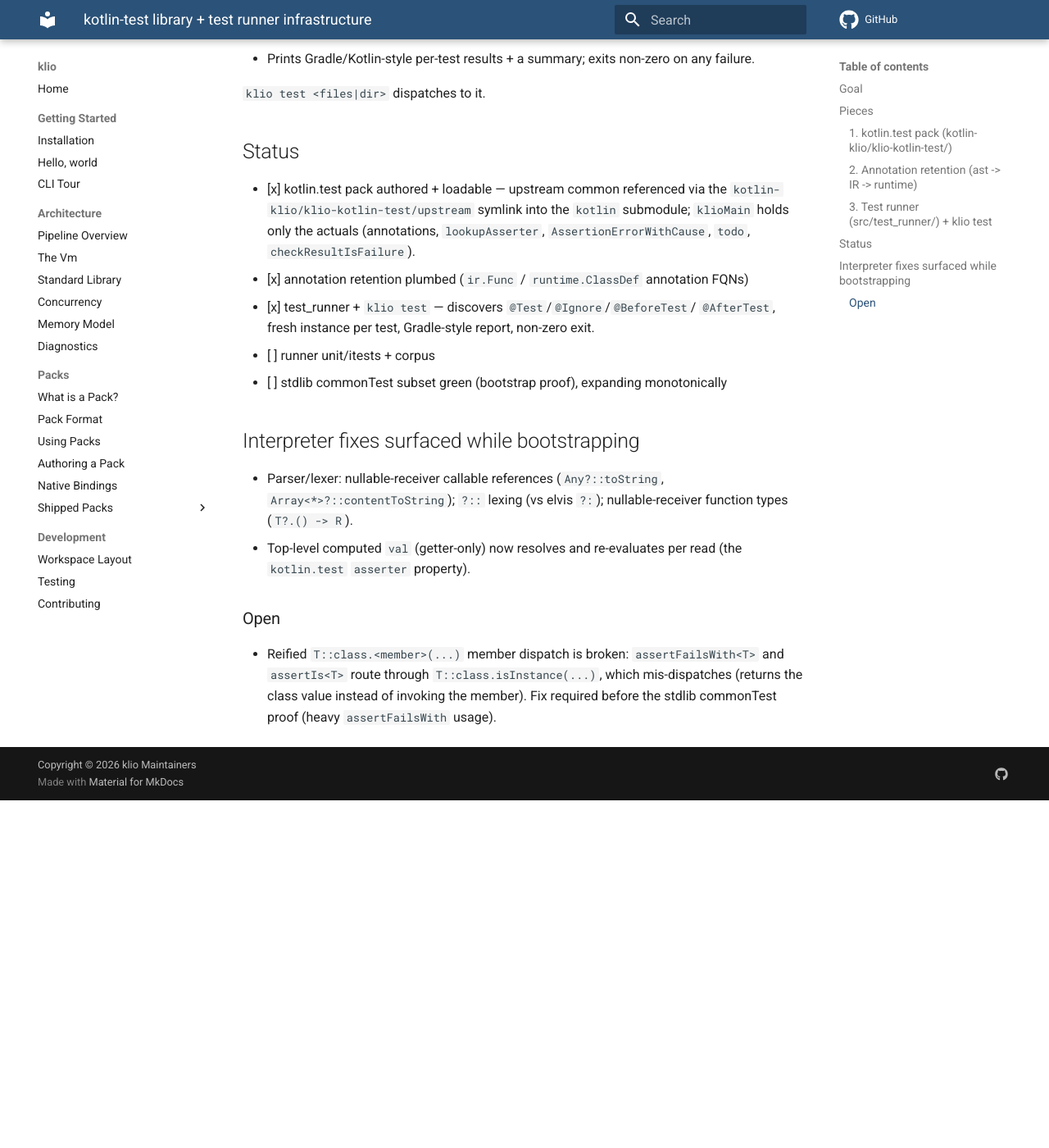
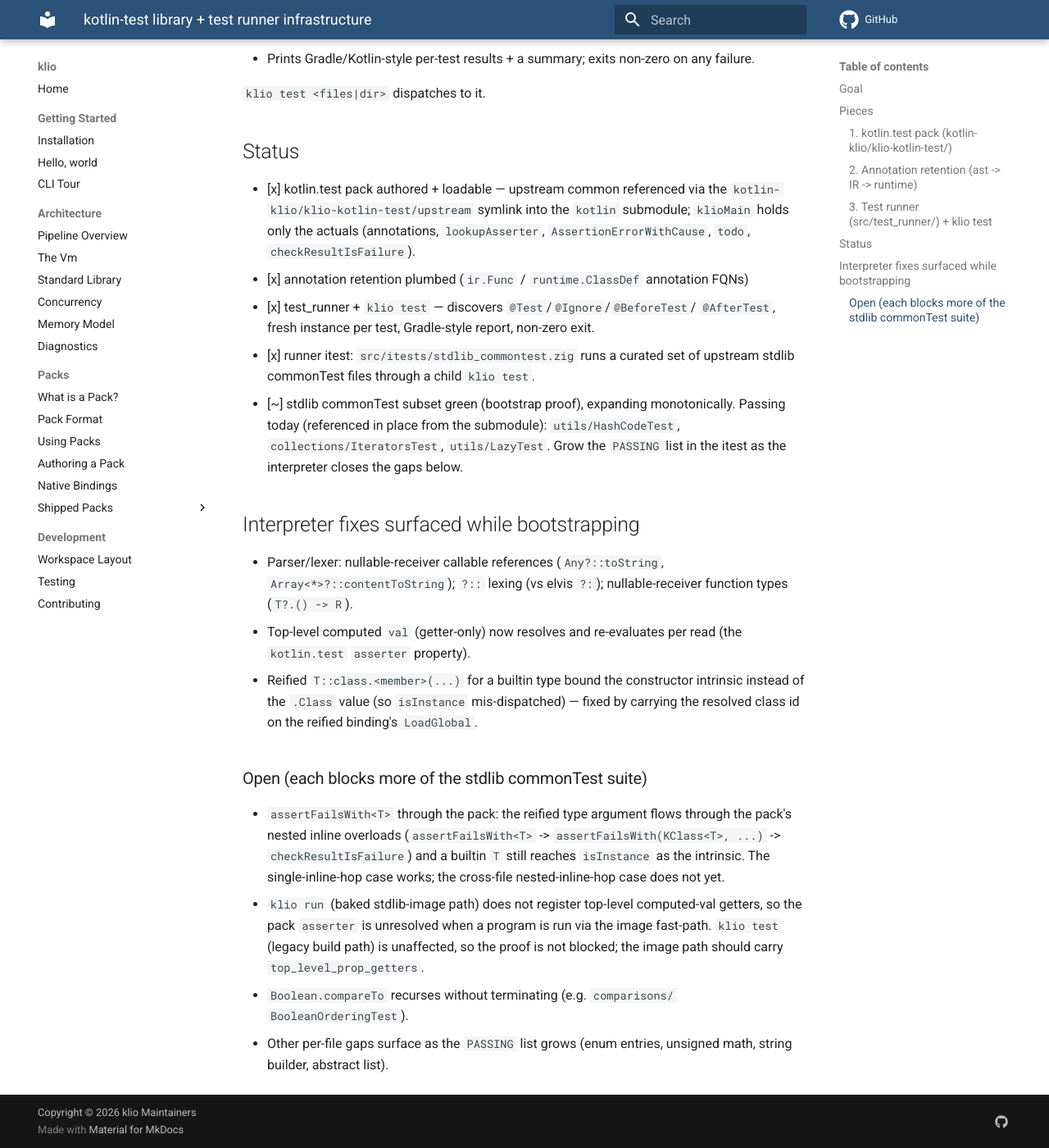
Before and after one commit to DrewCarlson/klio, an MkDocs documentation site: the page built from docs/plans/kotlin-test-and-runner.md, in a window 1280 px wide and 1400 px high, scrolled down 1552 px. Shown: the whole window at 82% size. Built offline with MkDocs 1.6.1 and Material for MkDocs 9.7.7, drawn with Linux system fonts in a browser that asks for light colours; comment, search, counter and statistics services are not loaded; before the commit the page ends 2528 px from its top, so only the background shows below that.

Commit message:
test: bootstrap proof — run stdlib commonTest through klio test
Add src/itests/stdlib_commontest.zig: a child `klio test` runs a curated set
of Kotlin's own stdlib commonTest sources (referenced in place from the
submodule) against the installed kotlin.test pack. The PASSING list
(HashCodeTest, IteratorsTest, LazyTest) grows as the interpreter closes the
remaining gaps. docs/testing.md + the plan document the runner and the open
gaps surfaced while bootstrapping.

```diff
--- a/docs/plans/kotlin-test-and-runner.md
+++ b/docs/plans/kotlin-test-and-runner.md
@@ -71,8 +71,12 @@ A subsystem module outside the core pipeline. Given test sources, it:
 - [x] annotation retention plumbed (`ir.Func` / `runtime.ClassDef` annotation FQNs)
 - [x] test_runner + `klio test` — discovers `@Test`/`@Ignore`/`@BeforeTest`/
       `@AfterTest`, fresh instance per test, Gradle-style report, non-zero exit.
-- [ ] runner unit/itests + corpus
-- [ ] stdlib commonTest subset green (bootstrap proof), expanding monotonically
+- [x] runner itest: `src/itests/stdlib_commontest.zig` runs a curated set of
+      upstream stdlib commonTest files through a child `klio test`.
+- [~] stdlib commonTest subset green (bootstrap proof), expanding monotonically.
+      Passing today (referenced in place from the submodule): `utils/HashCodeTest`,
+      `collections/IteratorsTest`, `utils/LazyTest`. Grow the `PASSING` list in
+      the itest as the interpreter closes the gaps below.
 
 ## Interpreter fixes surfaced while bootstrapping
 
@@ -82,9 +86,22 @@ A subsystem module outside the core pipeline. Given test sources, it:
 - Top-level computed `val` (getter-only) now resolves and re-evaluates per read
   (the `kotlin.test` `asserter` property).
 
-### Open
+- Reified `T::class.<member>(...)` for a builtin type bound the constructor
+  intrinsic instead of the `.Class` value (so `isInstance` mis-dispatched) —
+  fixed by carrying the resolved class id on the reified binding's `LoadGlobal`.
 
-- Reified `T::class.<member>(...)` member dispatch is broken: `assertFailsWith<T>`
-  and `assertIs<T>` route through `T::class.isInstance(...)`, which mis-dispatches
-  (returns the class value instead of invoking the member). Fix required before the
-  stdlib commonTest proof (heavy `assertFailsWith` usage).
+### Open (each blocks more of the stdlib commonTest suite)
+
+- `assertFailsWith<T>` through the pack: the reified type argument flows through
+  the pack's nested inline overloads (`assertFailsWith<T>` ->
+  `assertFailsWith(KClass<T>, ...)` -> `checkResultIsFailure`) and a builtin `T`
+  still reaches `isInstance` as the intrinsic. The single-inline-hop case works;
+  the cross-file nested-inline-hop case does not yet.
+- `klio run` (baked stdlib-image path) does not register top-level computed-val
+  getters, so the pack `asserter` is unresolved when a program is run via the
+  image fast-path. `klio test` (legacy build path) is unaffected, so the proof
+  is not blocked; the image path should carry `top_level_prop_getters`.
+- `Boolean.compareTo` recurses without terminating (e.g. `comparisons/
+  BooleanOrderingTest`).
+- Other per-file gaps surface as the `PASSING` list grows (enum entries,
+  unsigned math, string builder, abstract list).
```
Also changed, not shown: 2 other files.
